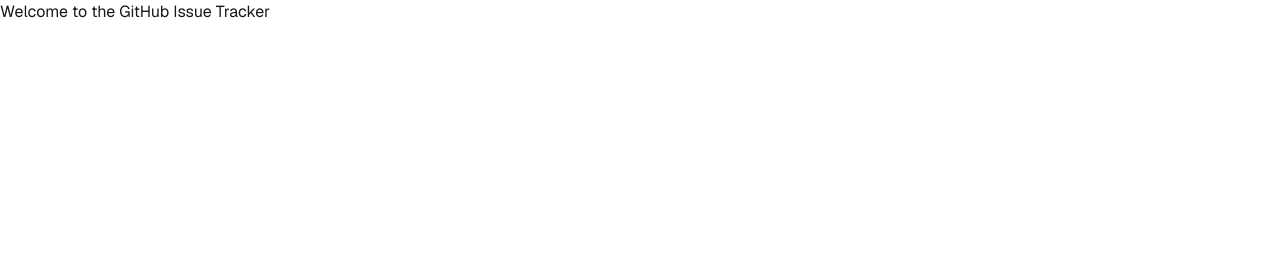
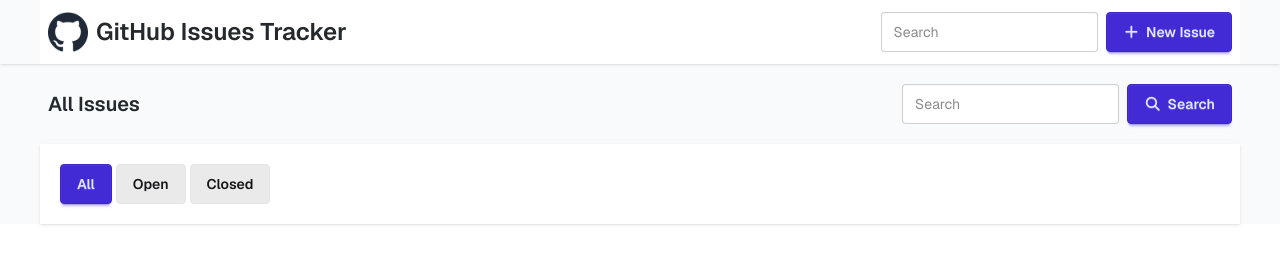
Before and after one commit to mdyeamin/B13-A5-Github-Issue-Tracker, a plain HTML site: page home.html in a window 1280 px wide. Drawn offline with nearby package versions, Linux system fonts and the light colour scheme.

```diff
--- a/func/home.js
+++ b/func/home.js
@@ -1 +1,7 @@
-console.log("home");
+const url = "https://phi-lab-server.vercel.app/api/v1/lab/issues";
+const fetchIssues = async () => {
+  const response =await fetch(url);
+  const data = await response.json();
+
+};
+// fetchIssues()
--- a/home.html
+++ b/home.html
@@ -1,5 +1,6 @@
 <!DOCTYPE html>
 <html lang="en">
+
 <head>
     <meta charset="UTF-8">
     <meta name="viewport" content="width=device-width, initial-scale=1.0">
@@ -20,10 +21,46 @@
     <link rel="icon" href="assets/Aperture.png" type="image/x-icon">
     <title>GitHub Issue Tracker</title>
 </head>
+
 <body>
-    <h1>Welcome to the GitHub Issue Tracker</h1>
+    <header class="shadow-sm">
+        <div class="navbar bg-base-100 max-w-[1200px] mx-auto">
+            <div class="flex-1 flex items-center gap-2">
+
+                <img class="w-10 h-10" src="./assets/github-logo.png" alt="">
+                <h4 class="text-2xl hidden md:block font-semibold text-[#24292e]">GitHub Issues Tracker</h4>
+
+            </div>
+            <div class="flex items-center gap-2">
+                <input type="text" placeholder="Search" class="input input-bordered w-24 md:w-auto" />
+
+                <button class="btn btn-primary"><i class="fa-solid fa-plus"></i> New Issue</button>
+            </div>
+        </div>
+    </header>
+
+    <section class="issues max-w-[1200px] mx-auto">
+        <!-- tag and search  -->
+        <div class="flex items-center justify-between mx-2 my-5">
+            <h4 class="text-xl font-semibold text-[#24292e]">All Issues</h4>
+            <div class="flex items-center gap-2">
+                <input type="text" placeholder="Search" class="input input-bordered w-24 md:w-auto" />
+
+                <button class="btn btn-primary"><i class="fa-solid fa-magnifying-glass"></i> Search</button>
+            </div>
+        </div>
+<!-- issue buttons -->
+ <div class=" shadow-sm p-5 bg-white">
+    <button class="btn btn-primary">All</button>
+    <button class="btn btn-soft">Open</button>
+    <button class="btn btn-soft">Closed</button>
+ </div>
+
+
+    </section>
 
 
     <script src="func/home.js"></script>
 </body>
+
 </html>
--- a/style.css
+++ b/style.css
@@ -1,3 +1,7 @@
 *{
     font-family: "Geist", sans-serif;
 }
+
+body{
+    background-color: #F8FAFC;
+}
```
Also changed, not shown: func/login.js (+6 -6 lines).
